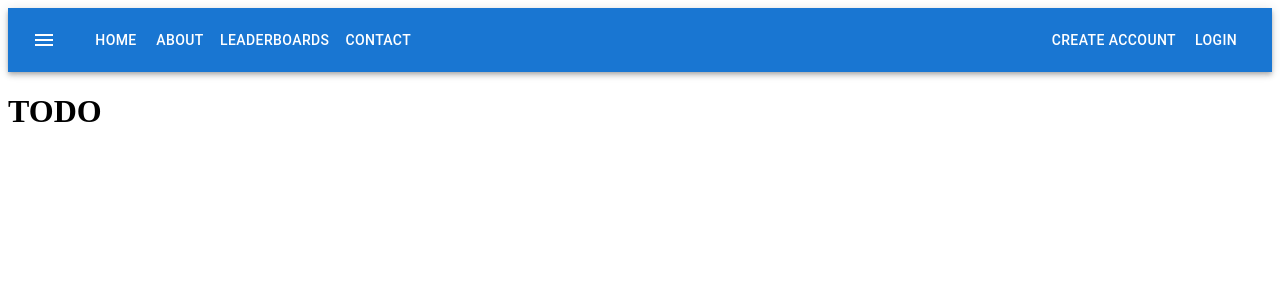
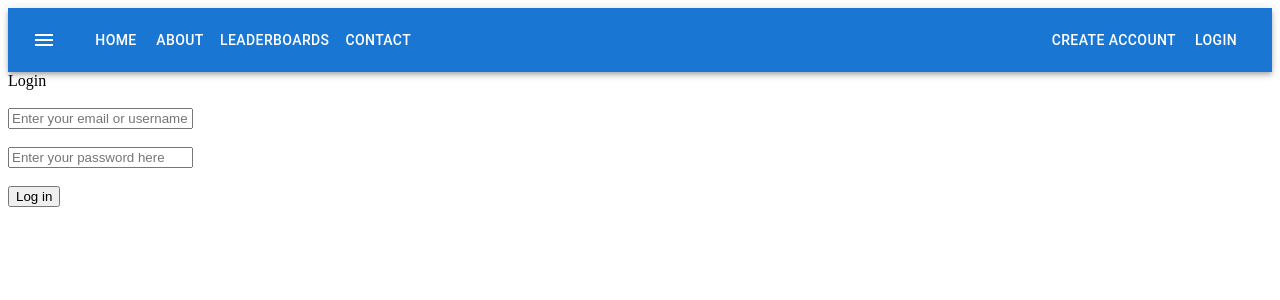
Before and after one commit to godgamer-gg/frontend, a Next.js app: page /login in a window 1280 px wide. Shown: the top 300 px of the page. Built offline with nearby package versions, Linux system fonts and the light colour scheme.

Commit message:
login functional

```diff
--- a/pages/about.js
+++ b/pages/about.js
@@ -1,7 +1,7 @@
 import Head from 'next/head';
 import styles from '../styles/Home.module.css';
 import Link from 'next/link';
-import Header from './header';
+import Header from './components/header';
 
 export default function About() {
   return (
--- a/pages/login.js
+++ b/pages/login.js
@@ -2,8 +2,42 @@ import Head from 'next/head';
 import styles from '../styles/Home.module.css';
 import Link from 'next/link';
 import Header from './components/header';
+import React, { useState } from 'react'
 
-export default function GetStarted() {
+export default function login() {
+  const [username, setUsername] = useState('')
+  const [password, setPassword] = useState('')
+  const [userError, setUserError] = useState('')
+  const [passwordError, setPasswordError] = useState('')
+
+  const onButtonClick = () => {
+    // Set initial error values to empty
+    setUserError('')
+    setPasswordError('')
+
+    // Check if the user has entered both fields correctly
+    if ('' === username) {
+      setUserError('Please enter a username')
+      return
+    }
+
+    // case were an email is entered instead
+    if (/^[\w-\.]+@([\w-]+\.)+[\w-]{2,4}$/.test(username)) {
+      const user = findUser(username)
+      if ('' === user) {
+        setUserError('Could not find a username with that email')
+        return
+      }
+    }
+
+    if ('' === password) {
+      setPasswordError('Please enter a password')
+      return
+    }
+
+    verifyLogin(username, password)
+  }
+
   return (
     <div>
       <Head>
@@ -12,7 +46,80 @@ export default function GetStarted() {
       </Head>
 
       <Header />
-      <h1> TODO</h1>
+      <div className={'mainContainer'}>
+        <div className={'titleContainer'}>
+          <div>Login</div>
+        </div>
+        <br />
+        <div className={'inputContainer'}>
+          <input
+            value={username}
+            placeholder="Enter your email or username here"
+            onChange={(ev) => setUsername(ev.target.value)}
+            className={'inputBox'}
+          />
+          <label className="errorLabel">{userError}</label>
+        </div>
+        <br />
+        <div className={'inputContainer'}>
+          <input
+            value={password}
+            placeholder="Enter your password here"
+            onChange={(ev) => setPassword(ev.target.value)}
+            className={'inputBox'}
+          />
+          <label className="errorLabel">{passwordError}</label>
+        </div>
+        <br />
+        <div className={'inputContainer'}>
+          <input className={'inputButton'} type="button" onClick={onButtonClick} value={'Log in'} />
+        </div>
     </div>
+  </div>
   );
 }
+
+async function findUser(email) {
+  console.log("searching for username from email: ", email)
+
+  try {
+    const response = await fetch("search/username-from-email/" + email, {
+      method: 'GET',
+      headers: {
+        "Content-Type": "application/json",
+    }
+    });
+    if (response.ok) {
+      const data = await response.json();
+      console.log('found username ', data)
+    }
+  } catch (error) {
+    console.error('Error during login: ', error)
+  }
+}
+
+async function verifyLogin(username, password) {
+  console.log("logging in: ", username, password)
+  const credentials = btoa(`${username}:${password}`);
+
+  try {
+    const response = await fetch("http://localhost:8000/auth", {
+      method: 'POST',
+      headers: {
+        'Authorization': `Basic ${credentials}`,
+        'Content-Type': 'application/json'
+      }
+    });
+    if (response.ok) {
+      const data = await response.json();
+      console.log("logged in, server response: ", data);
+      return data;
+    } else {
+      console.error('failed to log in: ', JSON.stringify(response, null, 2));
+      return '';
+    }
+  } catch (error) {
+    console.error('Error during login: ', error)
+    return '';
+  }
+}
```
